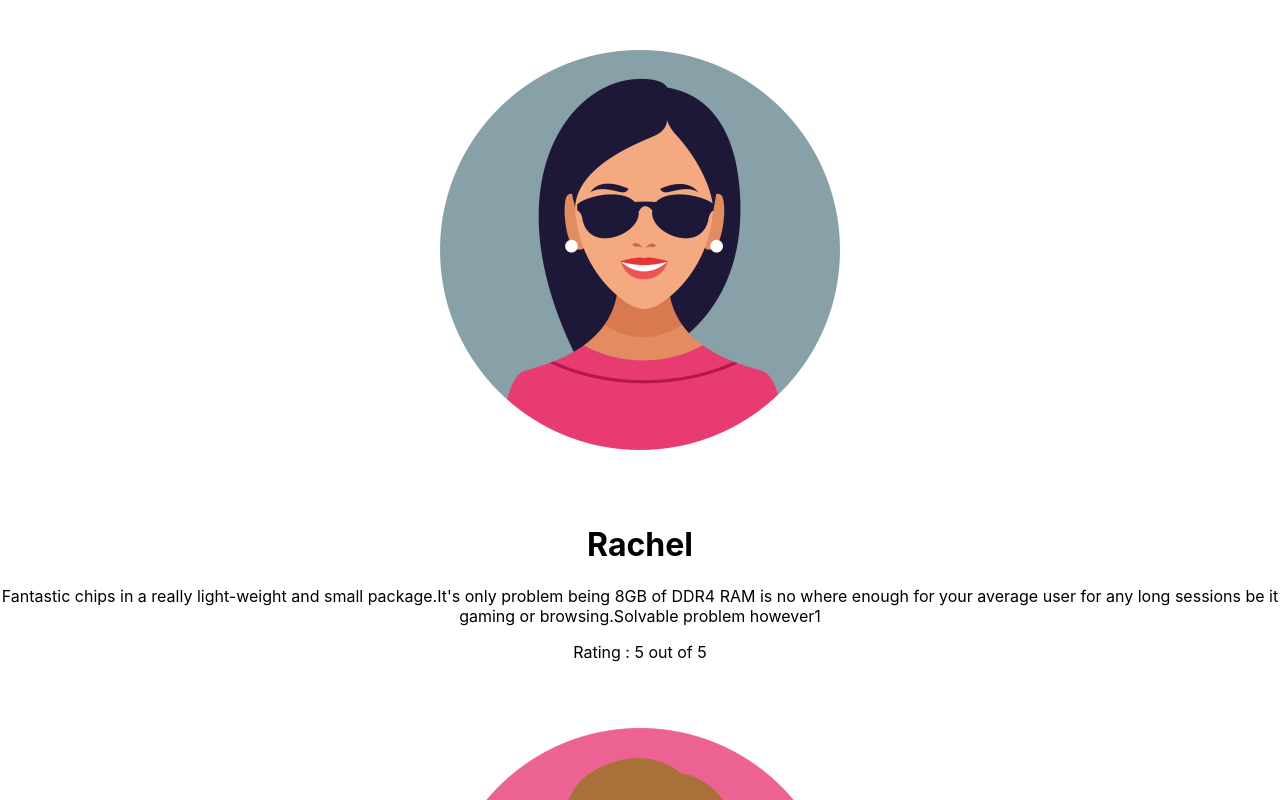
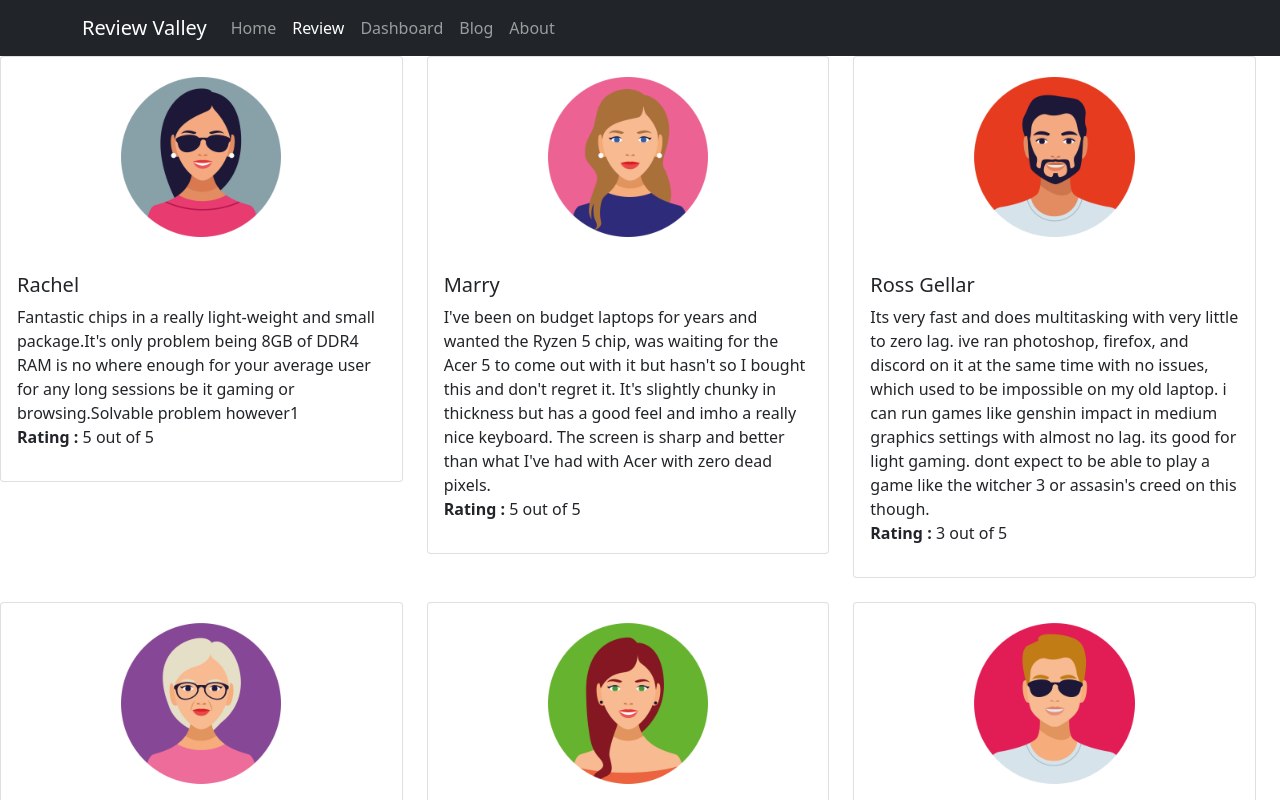
Before and after one commit to samuelmuabia/review-valley, a React (Create React App) app: page /reviews in a window 1280 px wide. Shown: the top 800 px of the page. Built offline with nearby package versions, Linux system fonts and the light colour scheme.

Commit message:
Home page design and review page desing

```diff
--- a/package.json
+++ b/package.json
@@ -6,8 +6,11 @@
     "@testing-library/jest-dom": "^5.16.3",
     "@testing-library/react": "^12.1.4",
     "@testing-library/user-event": "^13.5.0",
+    "bootstrap": "^5.1.3",
     "react": "^18.0.0",
+    "react-bootstrap": "^2.2.2",
     "react-dom": "^18.0.0",
+    "react-router-bootstrap": "^0.26.1",
     "react-router-dom": "^6.3.0",
     "react-scripts": "5.0.0",
     "web-vitals": "^2.1.4"
--- a/src/App.js
+++ b/src/App.js
@@ -6,10 +6,12 @@ import Dashboard from './components/Dashboard/Dashboard';
 import Blog from './components/Blog/Blog';
 import About from './components/About/About';
 import NotFound from './components/NotFound/NotFound';
+import Header from './components/Header/Header';
 
 function App() {
   return (
-    <div className="App">
+    <div >
+      <Header></Header>
      <Routes>
        <Route path='/' element={<Home></Home>}></Route>
        <Route path='/home' element={<Home></Home>}></Route>
--- a/src/components/Dashboard/Dashboard.js
+++ b/src/components/Dashboard/Dashboard.js
@@ -0,0 +1,11 @@
+import React from 'react';
+
+const Dashboard = () => {
+    return (
+        <div>
+            <h1>Hello</h1>
+        </div>
+    );
+};
+
+export default Dashboard;
--- /dev/null
+++ b/src/components/Header/Header.js
@@ -0,0 +1,39 @@
+import React from 'react';
+import { Container, Nav, Navbar } from 'react-bootstrap';
+import {LinkContainer} from 'react-router-bootstrap'
+
+const Header = () => {
+    return (
+        <div>
+            <Navbar collapseOnSelect expand="lg" bg="dark" variant="dark">
+  <Container>
+  <LinkContainer to="/">
+    <Navbar.Brand >Review Valley</Navbar.Brand>
+  </LinkContainer>
+  <Navbar.Toggle aria-controls="responsive-navbar-nav" />
+  <Navbar.Collapse id="responsive-navbar-nav">
+    <Nav >
+        <LinkContainer to="/home">
+            <Nav.Link >Home</Nav.Link>
+        </LinkContainer>
+        <LinkContainer to="/reviews">
+            <Nav.Link >Review</Nav.Link>
+        </LinkContainer>
+        <LinkContainer to="/dashboard">
+            <Nav.Link >Dashboard</Nav.Link>
+        </LinkContainer>
+        <LinkContainer to="/blog">
+            <Nav.Link >Blog</Nav.Link>
+        </LinkContainer>
+        <LinkContainer to="/about">
+            <Nav.Link >About</Nav.Link>
+        </LinkContainer>
+    </Nav>
+  </Navbar.Collapse>
+  </Container>
+</Navbar>
+        </div>
+    );
+};
+
+export default Header;
--- a/src/components/Home/Home.js
+++ b/src/components/Home/Home.js
@@ -2,9 +2,20 @@ import React from 'react';
 
 const Home = () => {
     return (
-        <div>
-            <h1>This is Home</h1>
+       <div>
+            <div className='mx-4 d-flex align-items-center'>
+         <div className='col-lg-6 '>
+            <h1>It is a high time For Laptop</h1>
+            <p>It’s here. Our first chip designed specifically for this one. Packed with an astonishing 16 billion transistors, the Apple M1 system on a chip (SoC) integrates the CPU, GPU, Neural Engine, I/O, and so much more onto a single tiny chip. With incredible performance, custom technologies, and industry-leading power efficiency,1 M1 is not just a next step for Mac — it’s another level entirely.</p>
         </div>
+        <div className='col-lg-6'>
+            <img className='img-fluid' src="images/Laptop.png" alt=""  />
+        </div>
+        </div>
+        <div className='text-center'>
+            <h1>Customer Reviews</h1>
+        </div>
+       </div>
     );
 };
 
--- a/src/components/Review/Review.js
+++ b/src/components/Review/Review.js
@@ -1,13 +1,22 @@
 import React from 'react';
-
+import { Card, Col } from 'react-bootstrap';
+import "./Review.css"
 const Review = (props) => {
     const{name,feedback,img,rating}= props.review
     return (
-        <div>
-            <img src={img} alt="" />
-            <h1>{name}</h1>
-            <p>{feedback}</p>
-            <p>Rating : {rating} out of 5</p>
+        <div >
+    <Col  >
+      <Card className='h-100'>
+        <Card.Img style={{width:"50%" , margin:"auto"}} variant="top mr-0" src={img} />
+        <Card.Body>
+          <Card.Title>{name}</Card.Title>
+          <Card.Text>
+          {feedback}
+          <p><b>Rating : </b>{rating} out of 5</p>
+          </Card.Text>
+        </Card.Body>
+      </Card>
+    </Col>
 
         </div>
     );
--- a/src/components/Reviews/Reviews.js
+++ b/src/components/Reviews/Reviews.js
@@ -1,4 +1,5 @@
 import React, { useEffect, useState } from 'react';
+import { Row } from 'react-bootstrap';
 import Review from '../Review/Review';
 
 const Reviews = () => {
@@ -10,9 +11,10 @@ const Reviews = () => {
     },[])
     return (
         <div>
-            {
-                reviews.map(review=><Review review={review} key={review.id}></Review>)
-            }
+            <Row xs={1} md={2} lg={3} style={{width:"100%"}} className="g-4" >
+            {reviews.map(review=><Review review={review} key={review.id}></Review>)}
+            </Row>
+
         </div>
     );
 };
--- a/src/index.js
+++ b/src/index.js
@@ -4,7 +4,7 @@ import './index.css';
 import { BrowserRouter } from "react-router-dom";
 import App from './App';
 import reportWebVitals from './reportWebVitals';
-
+import 'bootstrap/dist/css/bootstrap.min.css';
 ReactDOM.render(
   <React.StrictMode>
     <BrowserRouter>
```
Also changed, not shown: src/components/Navbar/Navbar.js (deleted, +0 -8 lines), public/images/Laptop.png (added), src/components/Review/Review.css (added), 1 other file (tests, documents, lock files or other folders).
